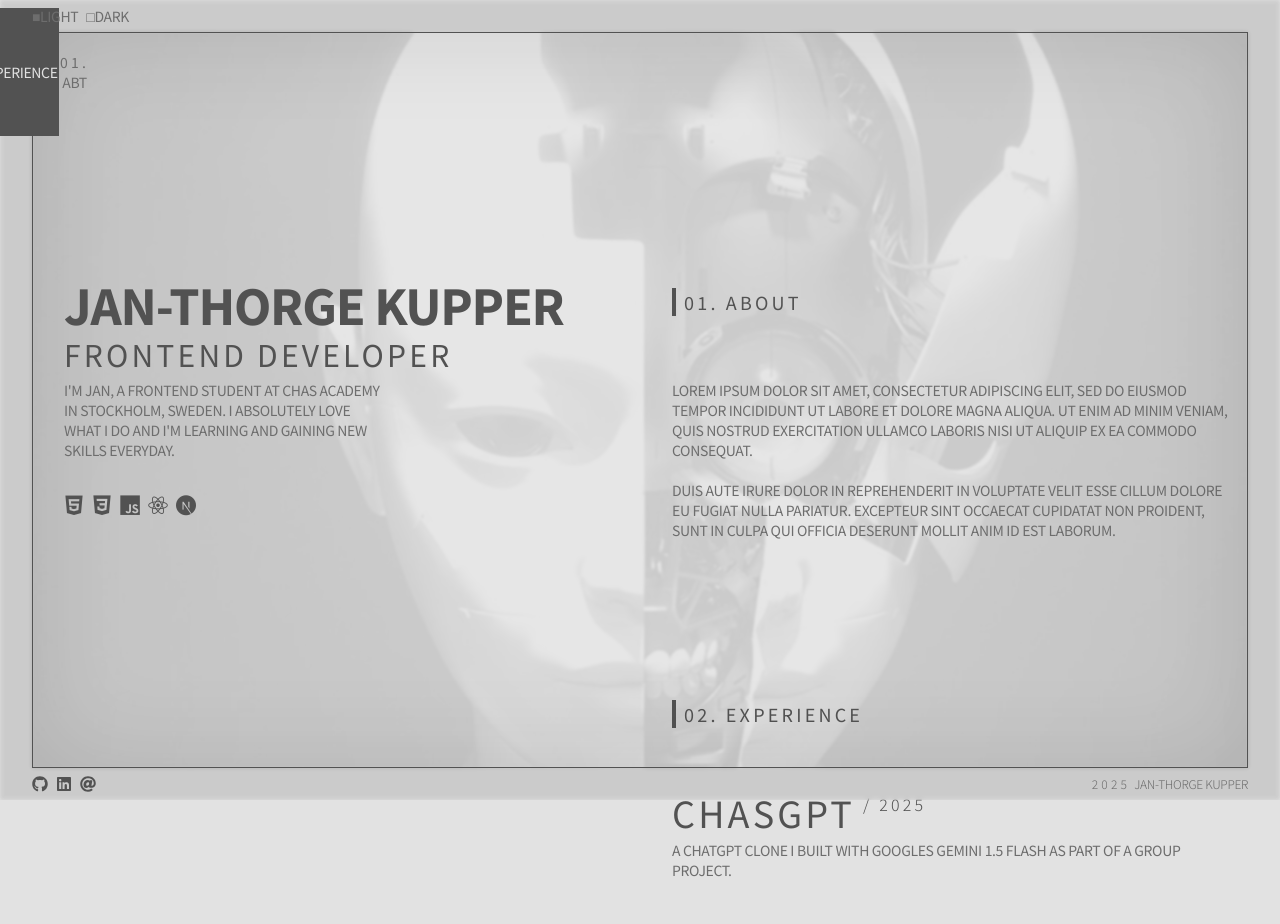
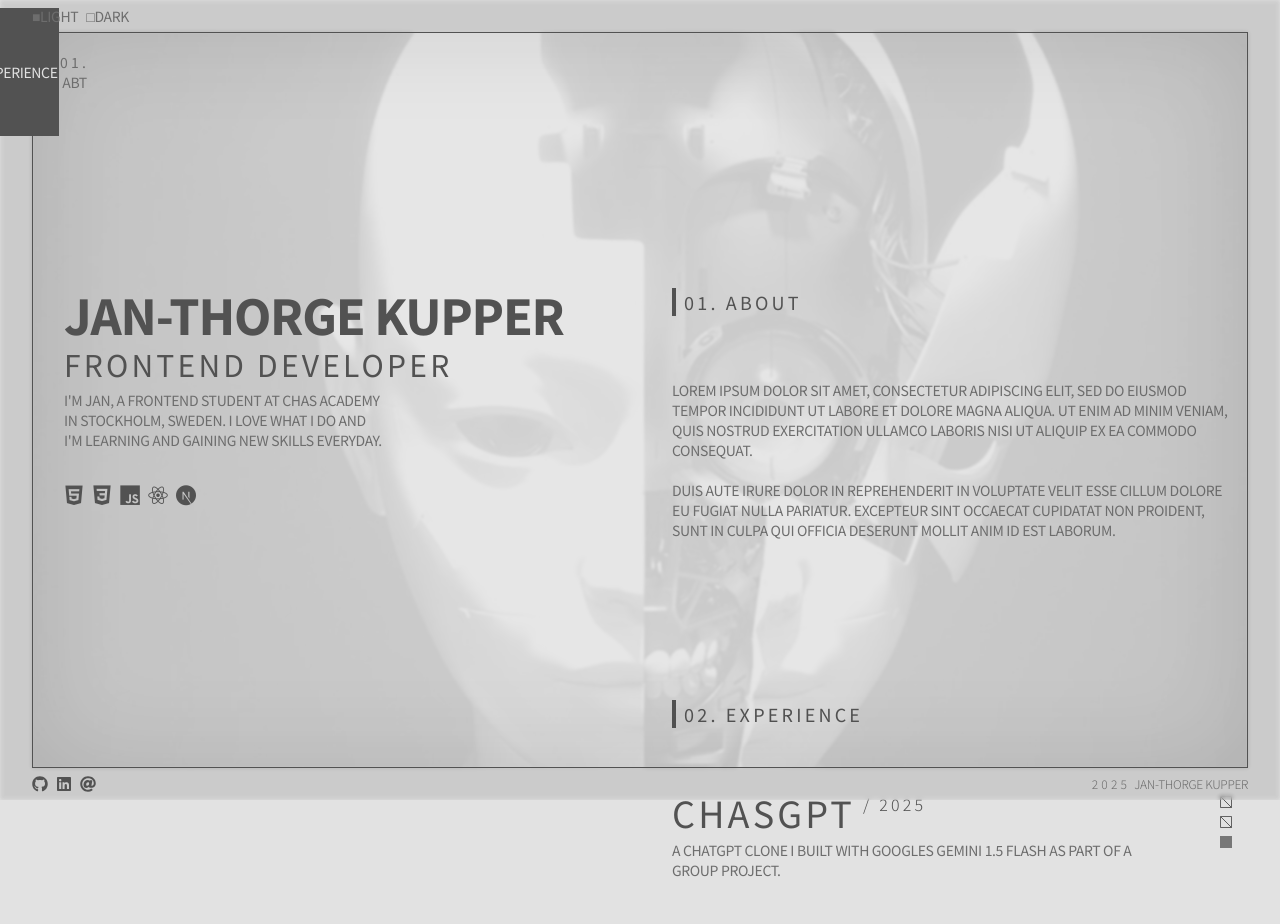
Before and after one commit to t-kupp/portfolio-v2, a Next.js app: page / in a window 1280 px wide. Shown: the top 924 px of the page. Built offline with nearby package versions, Linux system fonts and the light colour scheme; a web font is replaced by a local one.

Commit message:
added blinker decoration

```diff
--- /dev/null
+++ b/src/components/Blinker.jsx
@@ -0,0 +1,13 @@
+export default function Blinker({ size }) {
+  const sizeClasses = {
+    sm: 'h-2 w-2',
+    md: 'h-3 w-3',
+    lg: 'h-4 w-4',
+  };
+
+  return (
+    <div
+      className={`${sizeClasses[size] || 'h-3 w-3'} animate-blink group-hover:animate-blinkFast bg-myDark group-hover:bg-myLight`}
+    ></div>
+  );
+}
--- /dev/null
+++ b/src/components/Box.jsx
@@ -0,0 +1,28 @@
+export default function Box({ size }) {
+  const sizeClasses = {
+    sm: '8',
+    md: '12',
+    lg: '16',
+  };
+
+  return (
+    <svg
+      className='stroke-myDark group-hover:stroke-myLight'
+      xmlns='http://www.w3.org/2000/svg'
+      width={sizeClasses[size] || '12'}
+      height={sizeClasses[size] || '12'}
+      viewBox='0 0 13 13'
+    >
+      <g transform='translate(-1 -1)'>
+        <path d='M1.5,1.5h12v12H1.5Z' fill='none' stroke-width='1' fill-rule='evenodd'></path>
+        <path
+          d='M2.5,2.5,14.231,14.231'
+          transform='translate(-0.731 -0.731)'
+          fill='none'
+          stroke-width='1'
+          fill-rule='evenodd'
+        ></path>
+      </g>
+    </svg>
+  );
+}
--- a/src/components/GreetingSection.jsx
+++ b/src/components/GreetingSection.jsx
@@ -7,8 +7,8 @@ export default function GreetingSection() {
         <div className='text-header'>Jan-Thorge Kupper</div>
         <div className='text-spaced'>Frontend Developer</div>
         <div className='text-description mb-8 max-w-xs'>
-          I'm Jan, a Frontend student at Chas Academy in Stockholm, Sweden. I absolutely love what I
-          do and I'm learning and gaining new skills everyday.
+          I'm Jan, a Frontend student at Chas Academy in Stockholm, Sweden. I love what I do and I'm
+          learning and gaining new skills everyday.
         </div>
       </div>
       <TechStack />
--- a/src/components/ProjectCard.jsx
+++ b/src/components/ProjectCard.jsx
@@ -1,14 +1,24 @@
+import Blinker from './Blinker';
+import Box from './Box';
+
 export default function ProjectCard({ title, description, year, href }) {
   return (
+    <div>
       <a className='group flex' href={href} target='_blank'>
-      <div className='mr-0 h-12 w-0 border-b-2 border-myDark transition-[width] duration-200 group-hover:mr-2 group-hover:w-10 dark:border-myLight'></div>
-      <div className='mr-8 transition-[margin] duration-200 group-hover:mr-0'>
+        <div className='mr-0 h-12 w-0 border-b-2 border-myDark transition-[width,margin] duration-200 group-hover:mr-2 group-hover:w-10 dark:border-myLight'></div>
+        <div className='mr-12 w-full transition-[margin] duration-200 group-hover:mr-1'>
           <div className='mb-2 flex flex-col gap-2 lg:flex-row'>
             <h1 className='text-spaced text-3xl lg:text-4xl'>{title}</h1>
             <p className='text-spaced text-base font-light'>/ {year}</p>
           </div>
           <p className='text-description'>{description}</p>
         </div>
+        <div className='flex flex-col gap-2 pt-1'>
+          <Box size={'md'} />
+          <Box size={'md'} />
+          <Blinker size={'md'} />
+        </div>
       </a>
+    </div>
   );
 }
--- a/src/components/ScrollSection.jsx
+++ b/src/components/ScrollSection.jsx
@@ -17,7 +17,7 @@ export default function ScrollSection() {
         </p>
       </Section>
       <Section id={'experience'} title={'02. Experience'}>
-        <div className='flex flex-col gap-10'>
+        <div className='flex flex-col gap-12'>
           {projects.map((project) => {
             return (
               <ProjectCard
--- a/tailwind.config.mjs
+++ b/tailwind.config.mjs
@@ -21,6 +21,16 @@ export default {
         myDark: 'var(--myDark)',
         myDarker: 'var(--myDarker)',
       },
+      keyframes: {
+        blink: {
+          '0%, 100%': { opacity: '1' },
+          '50%': { opacity: '0' },
+        },
+      },
+      animation: {
+        blink: 'blink 1s infinite',
+        blinkFast: 'blink 0.15s infinite',
+      },
     },
   },
   plugins: [],
```
Lines whose indentation alone changed are shown as unchanged.
